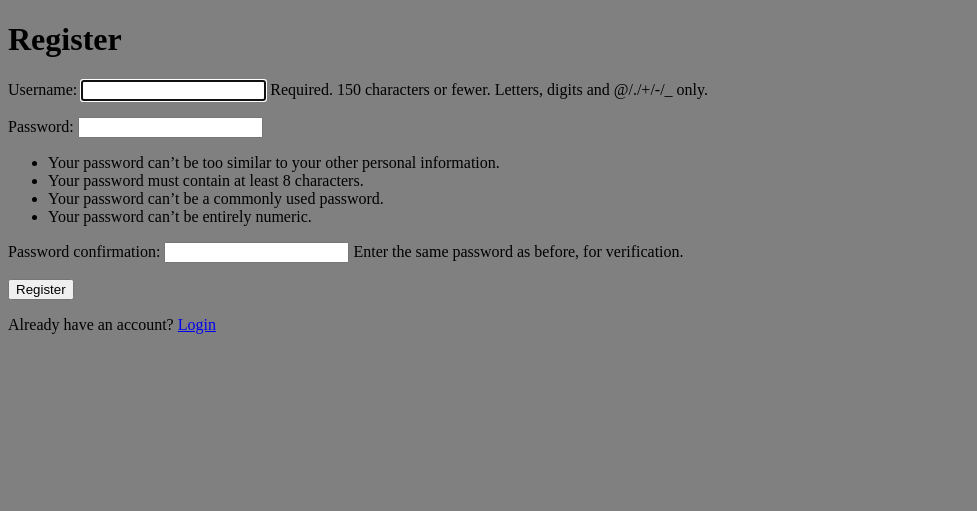
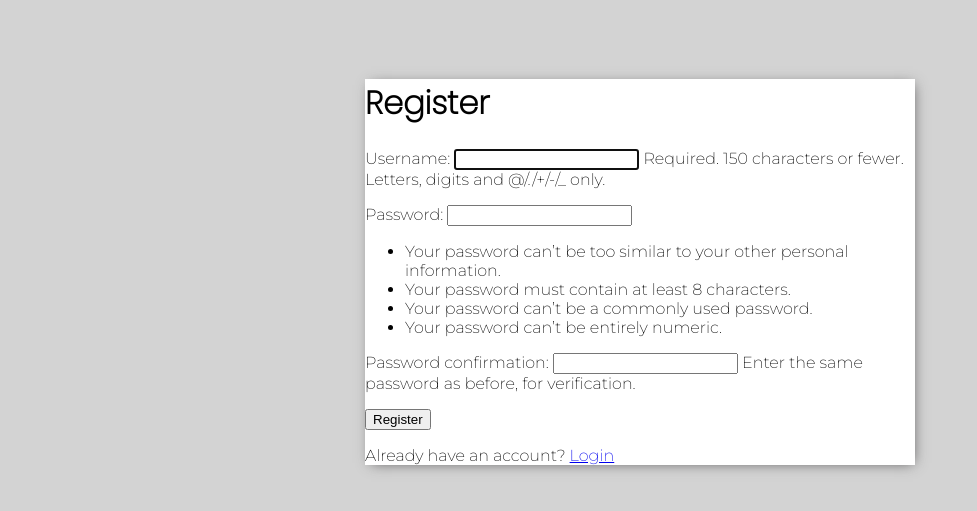
Before and after one commit to Aofficial0/TaskTracker, a Django app: page /register/ in a window 1280 px wide. Shown: the top 511 px of the page, without its empty margins (0-977 px from the left). Run offline with Django 4.2, Linux system fonts and the light colour scheme.

Commit message:
fonts added and basic css added for they body

```diff
--- a/core/static/css/styles.css
+++ b/core/static/css/styles.css
@@ -1,3 +1,18 @@
 body {
-    background-color: gray;
+    background-color: lightgray;
+    font-family: "Montserrat", sans-serif;
+    font-optical-sizing: auto;
+    font-weight: 200;
+    font-style: normal;
+    padding-top: 50px;
 }
+h1, h2, h3, h4, h5, h6 {
+    font-family: 'Poppins', sans-serif;
+}
+.container {
+    max-width: 550px;
+    margin: auto;
+    background-color: #fff;
+    -webkit-box-shadow: 2px 2px 13px -4px #555355;
+     box-shadow: 2px 2px 13px -4px  #555355;
+}
--- a/core/templates/core/core.html
+++ b/core/templates/core/core.html
@@ -3,8 +3,14 @@
 <head>
     <meta charset="UTF-8">
     <meta name="viewport" content="width=device-width, initial-scale=1.0">
+
     <title>TaskTracker</title>
     {% load static %}
+
+    <link rel="preconnect" href="https://fonts.googleapis.com">
+    <link rel="preconnect" href="https://fonts.gstatic.com" crossorigin>
+    <link href="https://fonts.googleapis.com/css2?family=Montserrat:ital,wght@0,200;1,200&family=Poppins:wght@200&display=swap" rel="stylesheet">
+
     <link rel="stylesheet" type="text/css" href="{% static 'css/styles.css' %}">
 </head>
 <body>
```
